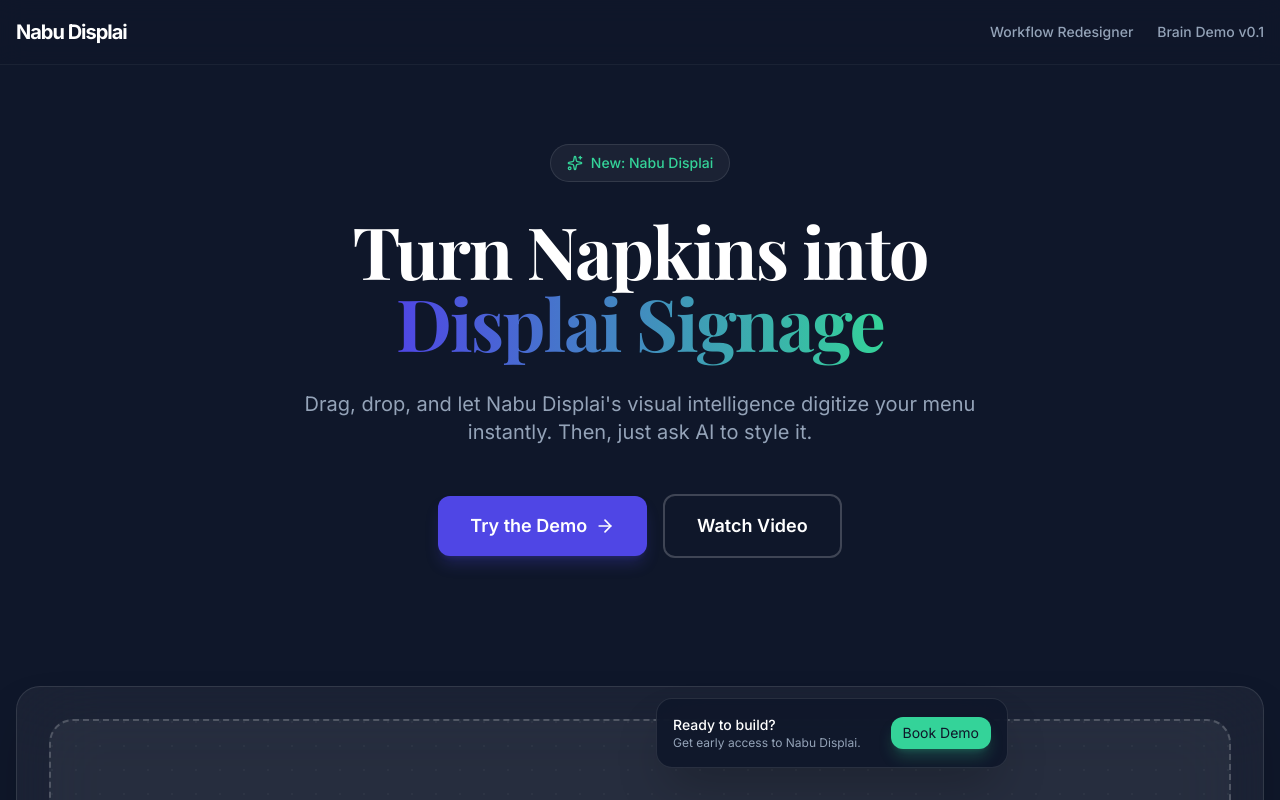
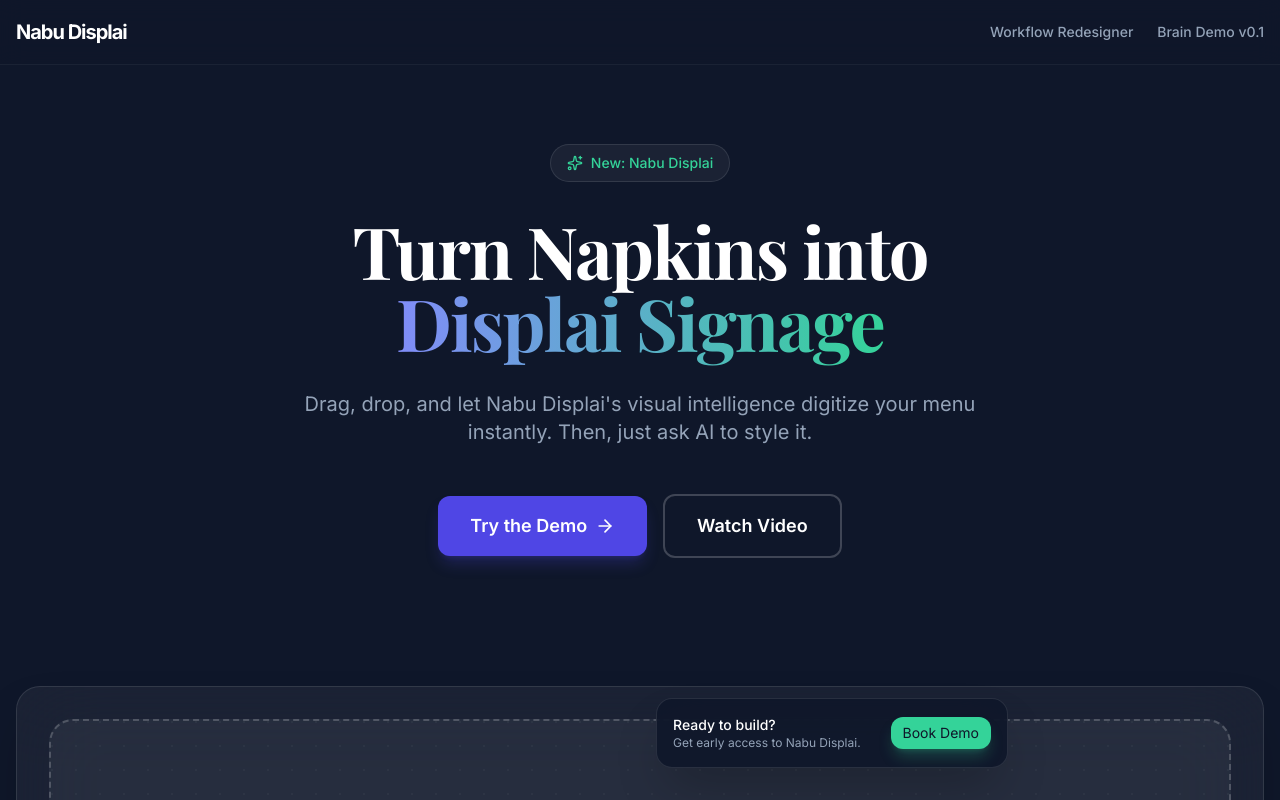
Before and after one commit to saketrule/nabu-brain-demo, a React (Vite) app: page / in a window 1280 px wide. Shown: the top 800 px of the page. Built offline with nearby package versions, Linux system fonts and the light colour scheme; a web font is replaced by a local one.

Commit message:
Fix routing with basename and improve gradient text visibility

```diff
--- a/src/App.tsx
+++ b/src/App.tsx
@@ -6,7 +6,7 @@
 
 function App() {
   return (
-    <BrowserRouter>
+    <BrowserRouter basename={import.meta.env.BASE_URL}>
       <div className="min-h-screen bg-background text-white selection:bg-primary selection:text-white">
         <nav className="fixed top-0 left-0 right-0 z-40 border-b border-white/5 bg-background/80 backdrop-blur-md">
           <div className="max-w-7xl mx-auto px-4 h-16 flex items-center justify-between">
--- a/src/components/Layout/Hero.tsx
+++ b/src/components/Layout/Hero.tsx
@@ -27,7 +27,7 @@
                     className="text-5xl md:text-7xl font-bold tracking-tight mb-8 font-serif"
                 >
                     Turn Napkins into <br />
-                    <span className="text-transparent bg-clip-text bg-gradient-to-r from-primary-light to-secondary-light">
+                    <span className="text-transparent bg-clip-text bg-gradient-to-r from-indigo-400 to-emerald-400">
                         Displai Signage
                     </span>
                 </motion.h1>
```
